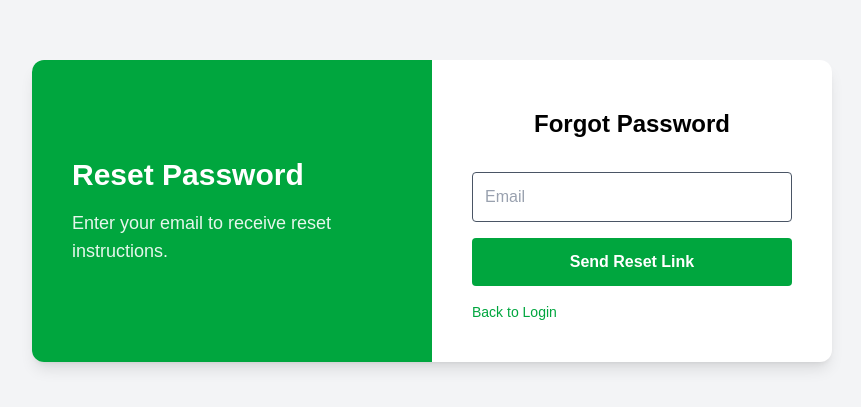
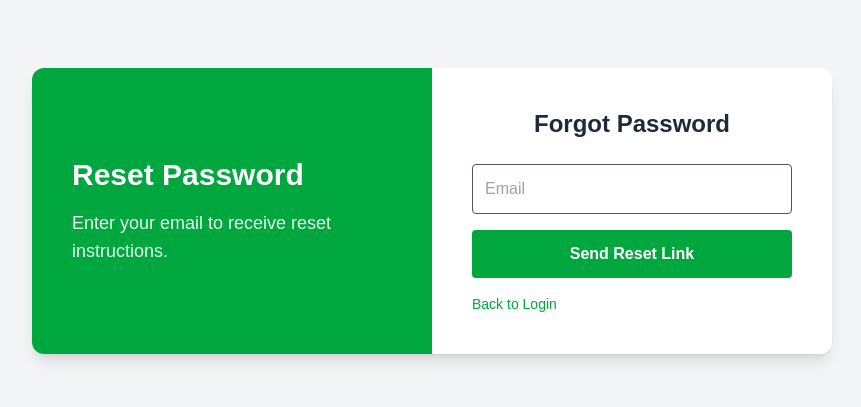
Before and after one commit to Bishnumahato98/Softbuzz_Web, a Next.js app in the folder frontend/: page /forgot-password in a window 1280 px wide. Shown: the part 189-596 px from the top of the page, without its empty margins (208-1069 px from the left). Built offline with nearby package versions, Linux system fonts and the light colour scheme.

Commit message:
in tailwind

```diff
--- a/frontend/app/(auth)/forgot-password/page.tsx
+++ b/frontend/app/(auth)/forgot-password/page.tsx
@@ -11,7 +11,7 @@
         </div>
 
         <div className="p-10">
-          <h2 className="text-2xl font-semibold mb-6 text-center text-black py-2 rounded">
+          <h2 className="text-2xl font-semibold mb-6 text-center text-gray-800">
             Forgot Password
           </h2>
 
```
